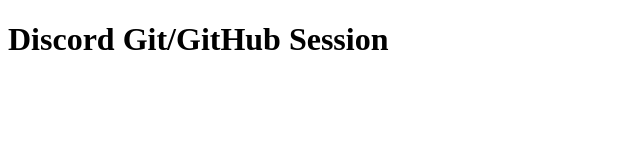
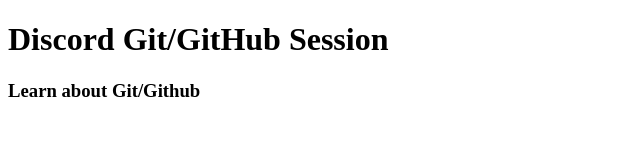
Before and after one commit to OshadhaVimuB/test-discord, a plain HTML site: page index.html in a window 1280 px wide. Shown: the whole page, without its empty margins (0-640 px from the left). Drawn offline with Linux system fonts and the light colour scheme.

Commit message:
make some changes

```diff
--- a/index.html
+++ b/index.html
@@ -7,5 +7,6 @@
 </head>
 <body>
     <h1 class="topic">Discord Git/GitHub Session</h1>
+    <h3 class="tag">Learn about Git/Github</h2>
 </body>
 </html>
```
